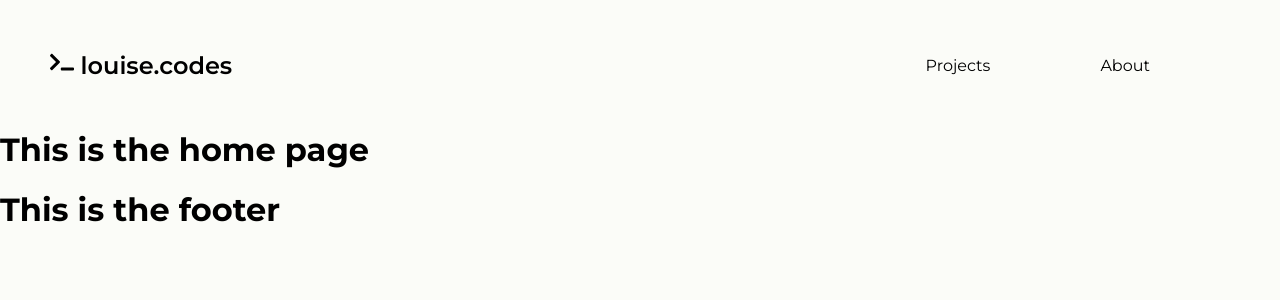
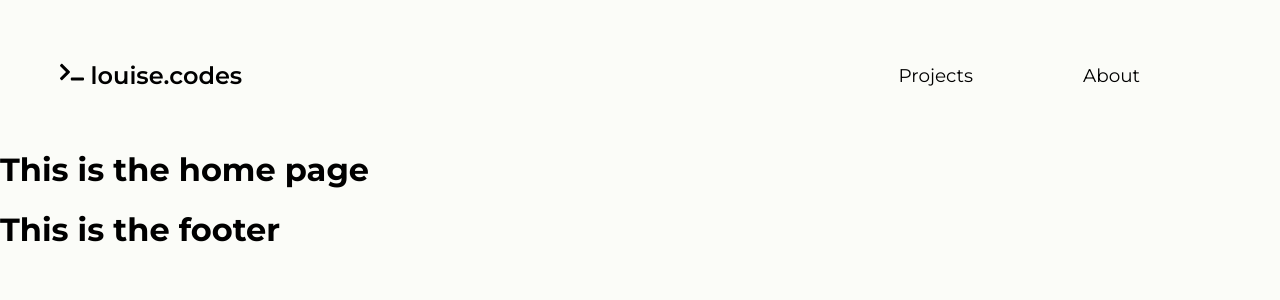
Before and after one commit to louiseka/portfolio, a React (Vite) app: page / in a window 1280 px wide. Shown: the top 300 px of the page. Built offline with nearby package versions, Linux system fonts and the light colour scheme.

Commit message:
Update to nav margin

```diff
--- a/src/index.css
+++ b/src/index.css
@@ -28,7 +28,7 @@ nav {
     display: flex;
     align-items: center;
     justify-content: space-between;
-    margin: 50px;
+    margin: 60px;
 }
 
 nav a {
@@ -62,5 +62,9 @@ nav a {
         font-size: 1.5rem;
     }
 
+    nav {
+        font-size: 1.15rem;
+    }
+
 
 }
```
